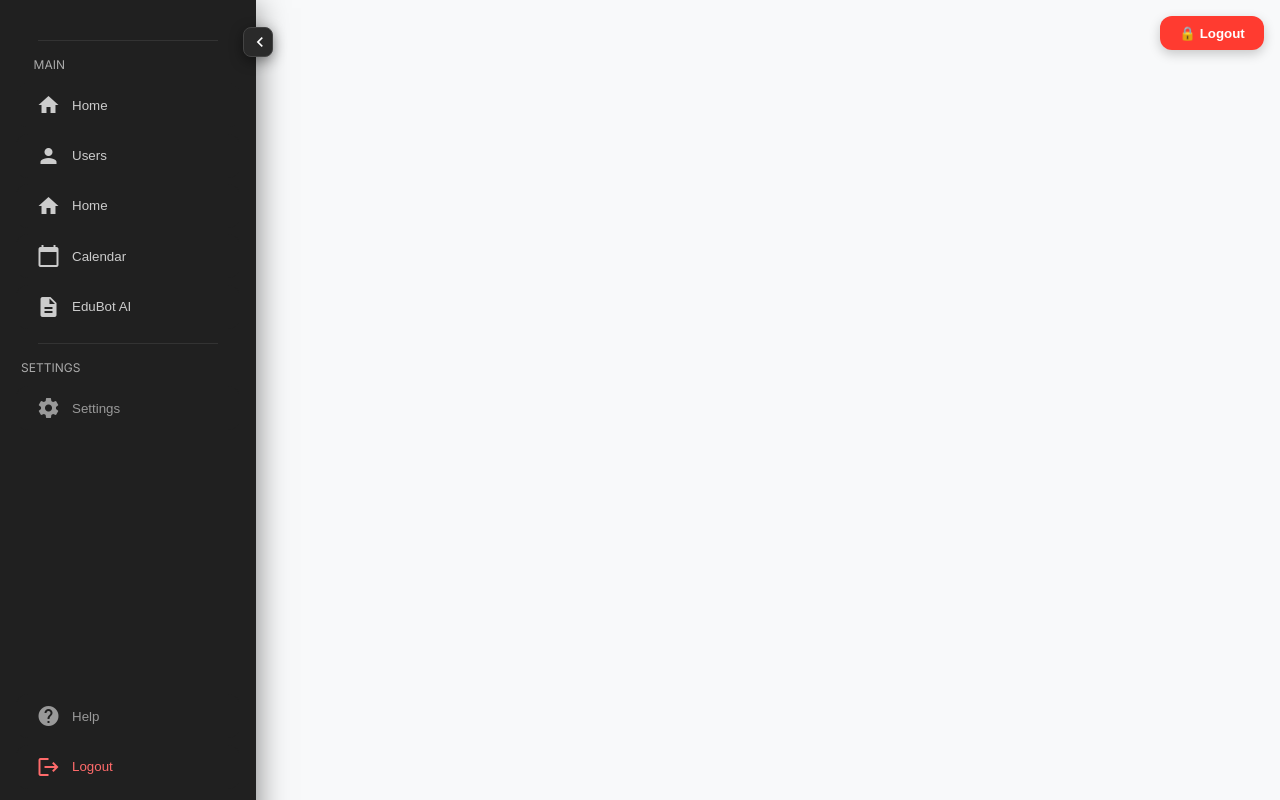
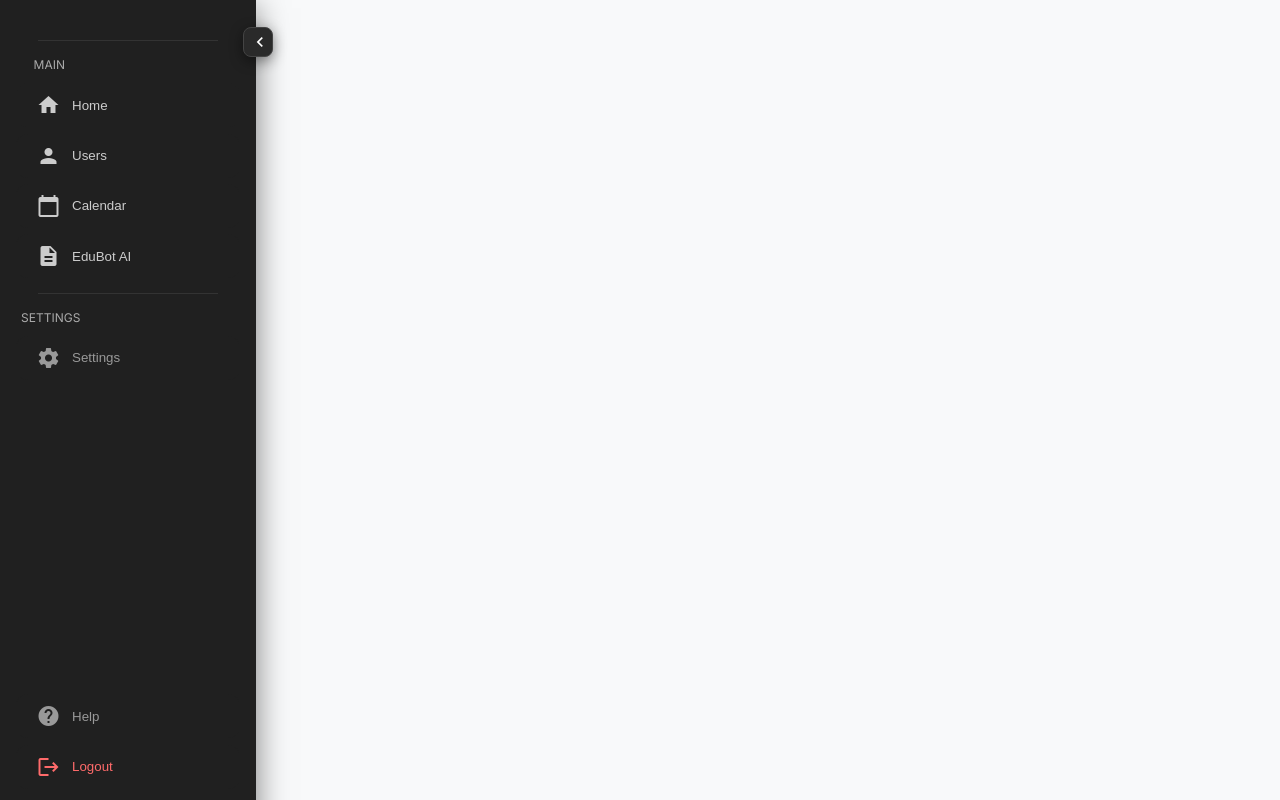
Before and after one commit to ipt-9/EduConnect, an Angular app in the folder Educonnect_Project/Frontend/: page /sidebar in a window 1280 px wide. Built offline with nearby package versions, Linux system fonts and the light colour scheme; sample sign-in values are in the browser's storage.

Commit message:
Logout and Sidebar Adjustments

```diff
--- a/Educonnect_Project/Frontend/src/app/app.component.html
+++ b/Educonnect_Project/Frontend/src/app/app.component.html
@@ -1,2 +1 @@
 <router-outlet></router-outlet>
-<app-logout-button *ngIf="!authService.isAuthRoute()"></app-logout-button>
--- a/Educonnect_Project/Frontend/src/app/components/sidebar/sidebar.component.html
+++ b/Educonnect_Project/Frontend/src/app/components/sidebar/sidebar.component.html
@@ -29,12 +29,6 @@
           <mat-icon>person</mat-icon>
           <span *ngIf="isExpanded">Users</span>
           <div class="side-tooltip" *ngIf="!isExpanded">Users</div>
-        </button>
-
-        <button class="nav-btn has-tooltip" [ngClass]="{ 'centered': !isExpanded, 'left': isExpanded }">
-          <mat-icon>home</mat-icon>
-          <span *ngIf="isExpanded">Home</span>
-          <div class="side-tooltip" *ngIf="!isExpanded">Home</div>
         </button>
 
         <button class="nav-btn has-tooltip" [ngClass]="{ 'centered': !isExpanded, 'left': isExpanded }">
@@ -73,7 +67,9 @@
         <div class="side-tooltip" *ngIf="!isExpanded">Help</div>
       </button>
 
-      <button class="nav-btn logout has-tooltip" [ngClass]="{ 'centered': !isExpanded, 'left': isExpanded }">
+      <button class="nav-btn logout has-tooltip"
+              [ngClass]="{ 'centered': !isExpanded, 'left': isExpanded }"
+              (click)="logout()">
         <mat-icon>logout</mat-icon>
         <span *ngIf="isExpanded">Logout</span>
         <div class="side-tooltip" *ngIf="!isExpanded">Logout</div>
--- a/Educonnect_Project/Frontend/src/app/components/sidebar/sidebar.component.ts
+++ b/Educonnect_Project/Frontend/src/app/components/sidebar/sidebar.component.ts
@@ -6,6 +6,7 @@ import { MatTooltipModule } from '@angular/material/tooltip';
 import { FormsModule } from '@angular/forms';
 import { HttpClientModule } from '@angular/common/http';
 import { Router } from '@angular/router';
+import { HttpClient } from '@angular/common/http';
 
 @Component({
   selector: 'app-sidebar',
@@ -26,11 +27,23 @@ export class SidebarComponent {
 
   @Output() expandedChange = new EventEmitter<boolean>();
 
-  constructor(private router: Router) {} // ✅ INSIDE the class
+  constructor(private http: HttpClient, private router: Router) {} // ✅ INSIDE the class
 
   toggleSidebar(): void {
     this.isExpanded = !this.isExpanded;
     this.expandedChange.emit(this.isExpanded);
+  }
+  logout() {
+    this.http.post('http://localhost:8080/logout', {}).subscribe({
+      next: () => {
+        localStorage.clear();
+        this.router.navigate(['/login']);
+      },
+      error: () => {
+        localStorage.clear();
+        this.router.navigate(['/login']);
+      }
+    });
   }
 
   navigateTo(path: string): void {
```
